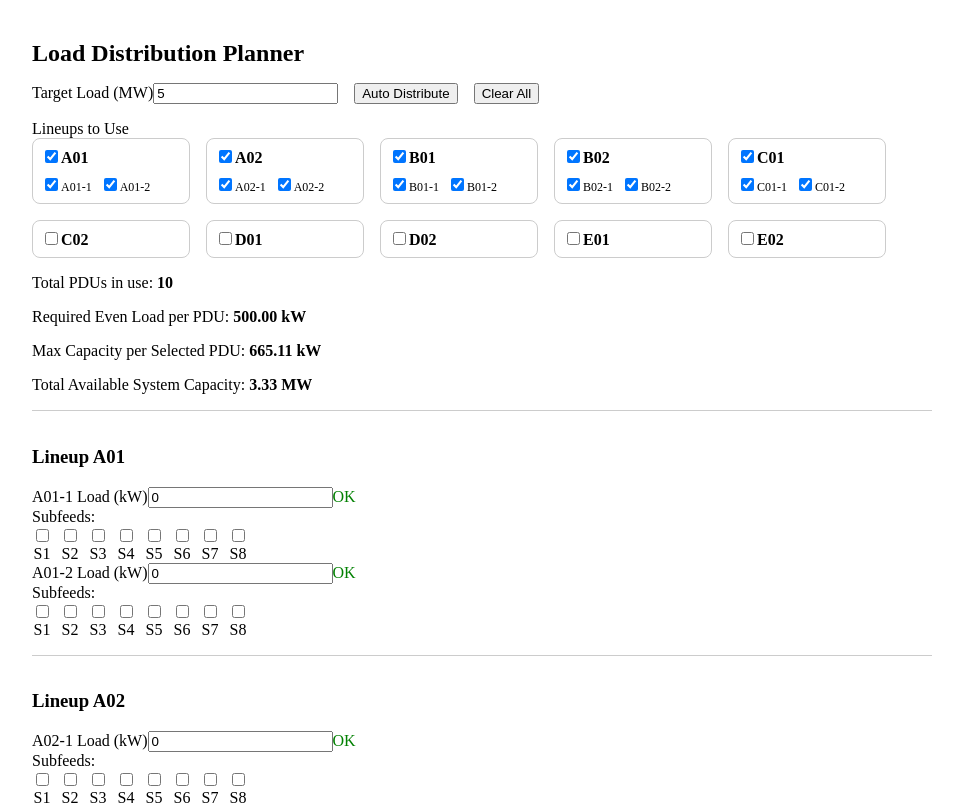
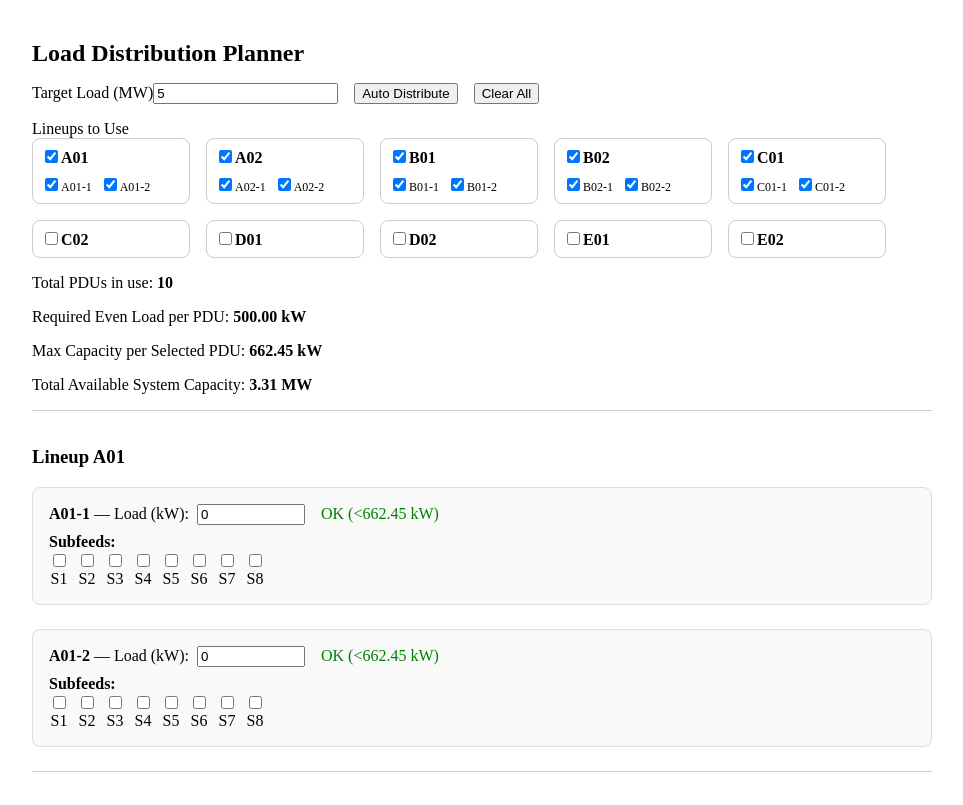
Before and after one commit to aralston1281/Pdu, a React (Create React App) app: page / in a window 1280 px wide. Shown: the top 805 px of the page, without its empty margins (158-1121 px from the left). Built offline with nearby package versions, Linux system fonts and the light colour scheme.

Commit message:
Update App.js

```diff
--- a/src/App.js
+++ b/src/App.js
@@ -13,18 +13,18 @@ export default function LoadDistributionPlanner() {
   const lineupNames = ["A01", "A02", "B01", "B02", "C01", "C02", "D01", "D02", "E01", "E02"];
   const pduPerLineup = 2;
   const subfeedsPerPDU = 8;
-  const subfeedBreakerAmps = 800;
+  const subfeedBreakerAmps = 600;
   const subfeedVoltage = 415;
   const powerFactor = 1.0;
   const maxSubfeedKW = (Math.sqrt(3) * subfeedVoltage * subfeedBreakerAmps * powerFactor) / 1000;
-  const pduMainBreakerAmps = 1000;
+  const pduMainBreakerAmps = 996;
   const pduVoltage = 480;
   const pduMaxKW = (Math.sqrt(3) * pduVoltage * pduMainBreakerAmps * powerFactor * 0.8) / 1000;
   const maxLineupKW = (Math.sqrt(3) * pduVoltage * pduMainBreakerAmps * powerFactor * 0.8) / 1000;
 
   const totalPDUs = selectedLineups.reduce((acc, lineup) => acc + (pduUsage[lineup]?.length || 2), 0);
   const evenLoadPerPDU = (targetLoadMW * 1000) / totalPDUs;
-  const totalAvailableCapacityMW = (selectedLineups.length * maxLineupKW / 1000).toFixed(2); // Based on 1000A breaker per lineup
+  const totalAvailableCapacityMW = (selectedLineups.length * maxLineupKW / 1000).toFixed(2);
   const totalCustomKW = parseFloat(customDistribution.reduce((acc, val) => acc + (val || 0), 0).toFixed(2));
 
   const handleCustomChange = (index, value) => {
@@ -163,19 +163,28 @@ export default function LoadDistributionPlanner() {
             const selectedFeeds = Array.from({ length: subfeedsPerPDU }).filter((_, i) => breakerSelection[`${pduKey}-S${i}`]);
 
             return (
-              <div key={pduKey}>
-                <label>{pduKey} Load (kW)</label>
-                <input type="number" value={load} onChange={(e) => handleCustomChange(index, e.target.value)} />
-                <span style={{ color: load > pduMaxKW ? "red" : "green" }}>
-                  {load > pduMaxKW ? "Overloaded" : "OK"}
-                </span>
-                <div>
-                  <label>Subfeeds:</label>
+              <div key={pduKey} style={{ marginBottom: '1.5rem', padding: '1rem', backgroundColor: '#f9f9f9', borderRadius: '8px', border: '1px solid #ddd' }}>
+                <div style={{ marginBottom: '0.5rem' }}>
+                  <strong>{pduKey}</strong> — Load (kW):
+                  <input
+                    type="number"
+                    value={load}
+                    onChange={(e) => handleCustomChange(index, e.target.value)}
+                    style={{ marginLeft: '0.5rem', width: '100px' }}
+                  />
+                  <span style={{ color: load > pduMaxKW ? "red" : "green", marginLeft: '1rem' }}>
+                    {load > pduMaxKW ? `Overloaded (>${pduMaxKW.toFixed(2)} kW)` : `OK (<${pduMaxKW.toFixed(2)} kW)`}
+                  </span>
+                </div>
+                <div style={{ marginTop: '0.5rem' }}>
+                  <label style={{ fontWeight: 'bold' }}>Subfeeds:</label>
                   <div style={{ display: "flex", flexWrap: "wrap", gap: "0.5rem" }}>
                     {Array.from({ length: subfeedsPerPDU }).map((_, i) => {
                       const key = `${pduKey}-S${i}`;
                       const isSelected = !!breakerSelection[key];
-                      const feedLoad = isSelected ? (load / selectedFeeds.length).toFixed(2) : "";
+                      const feedLoad = isSelected && selectedFeeds.length > 0 ? (load / selectedFeeds.length).toFixed(2) : "";
+                      const overLimit = isSelected && selectedFeeds.length > 0 && parseFloat(feedLoad) > maxSubfeedKW;
+const feedStatus = isSelected ? `${feedLoad} kW${overLimit ? ' ⚠️' : ''}` : '';
                       return (
                         <label key={key} style={{ display: "flex", flexDirection: "column", alignItems: "center" }}>
                           <input
@@ -184,7 +193,9 @@ export default function LoadDistributionPlanner() {
                             onChange={() => toggleSubfeed(pduKey, i)}
                           />
                           S{i + 1}
-                          <span style={{ fontSize: "10px", color: "#666" }}>{isSelected && feedLoad + " kW"}</span>
+                          <span style={{ fontSize: "10px", color: overLimit ? "red" : "#666" }}>
+                            {feedStatus}
+                          </span>
                         </label>
                       );
                     })}
```
